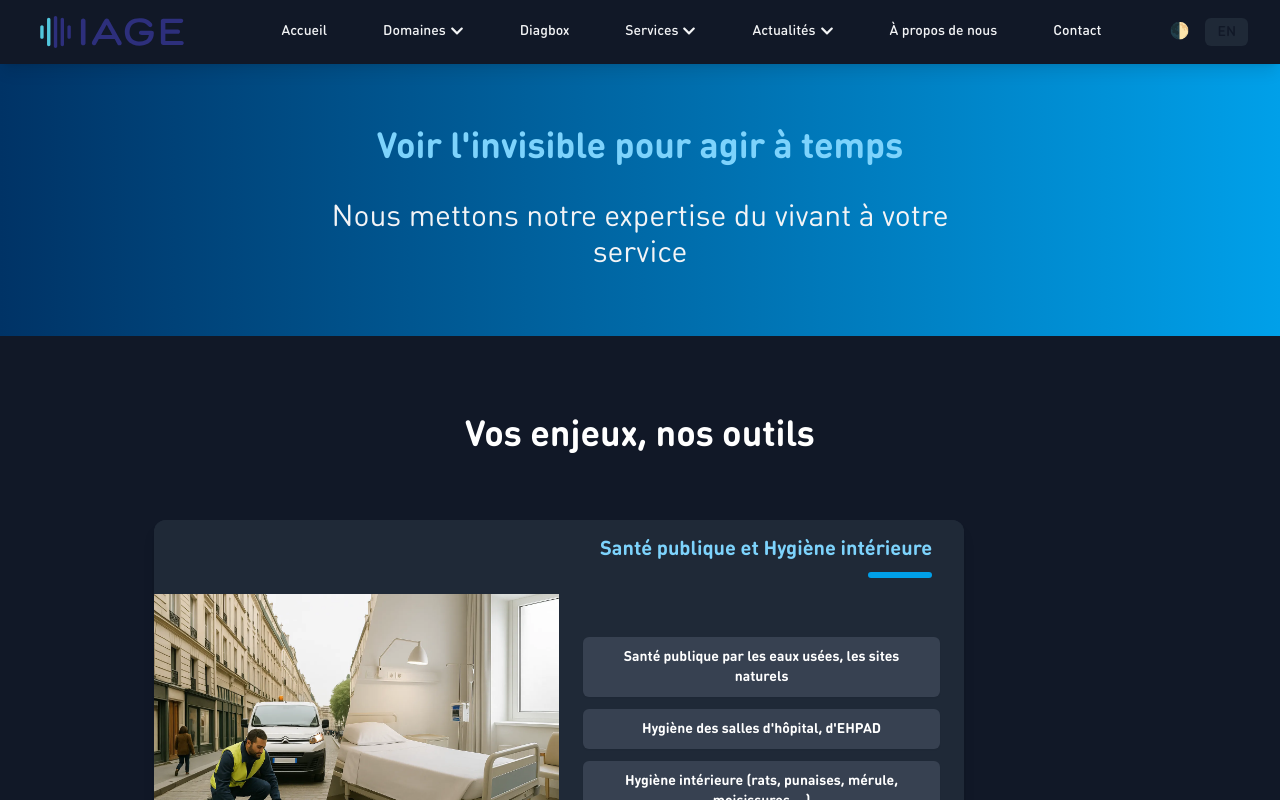
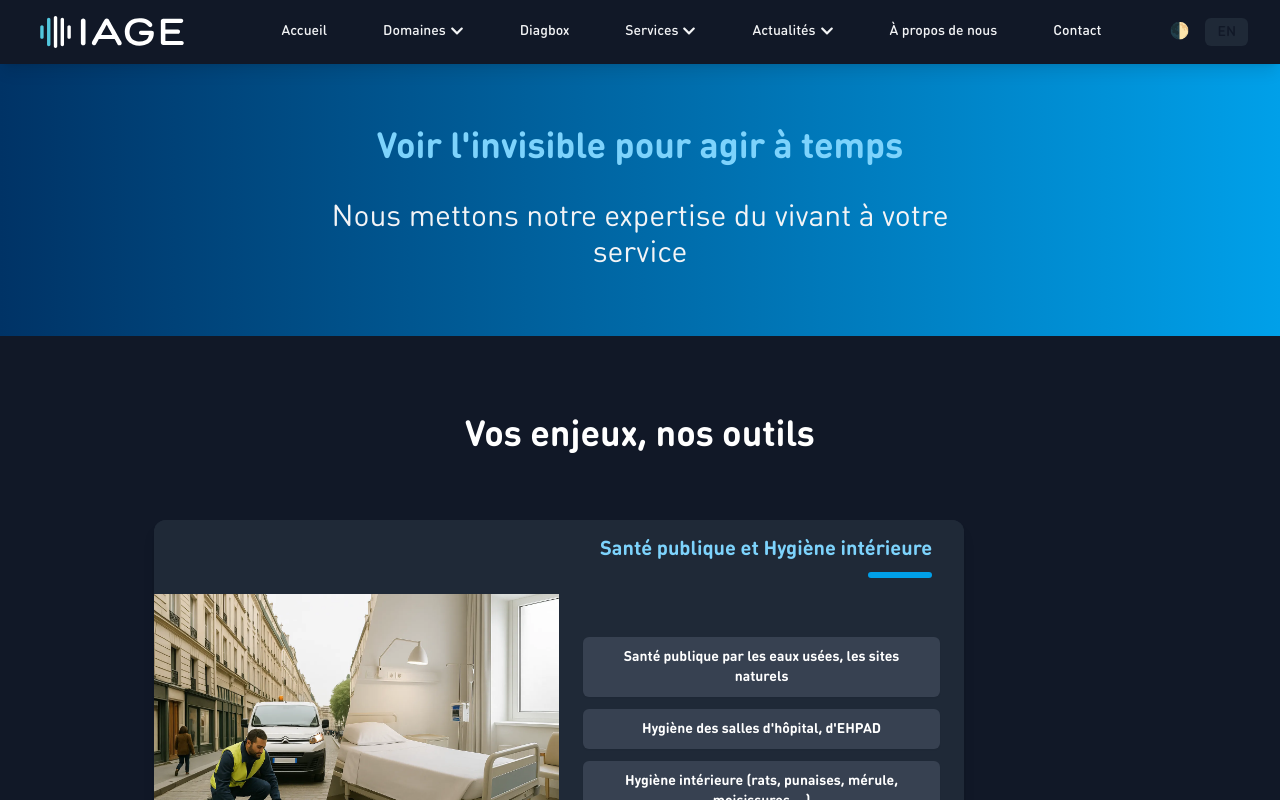
Before and after one commit to OROATIAGE/iage-france.site-public, a React (Vite) app: page / in a window 1280 px wide. Both pictures are taken after a click on the button "Changer le thème". Shown: the top 800 px of the page. Built offline with nearby package versions, Linux system fonts and the light colour scheme.

Commit message:
feat: pb logo on iOSv13

```diff
--- a/src/components/Navbar.jsx
+++ b/src/components/Navbar.jsx
@@ -147,11 +147,18 @@ function Navbar() {
           {/* Logo très simplifié */}
           <Link to="/" className="flex items-center flex-shrink-0">
             <img
-              src={isDark ? logos.primary.horizontalWhite : logos.primary.horizontal}
+              src={logos.primary.horizontal}
               alt="Logo IAGE"
               width="160"
               height="32"
-              className="h-8"
+              className="h-8 block dark:hidden"
+            />
+            <img
+              src={logos.primary.horizontalWhite}
+              alt="Logo IAGE"
+              width="160"
+              height="32"
+              className="h-8 hidden dark:block"
             />
           </Link>
 
```
